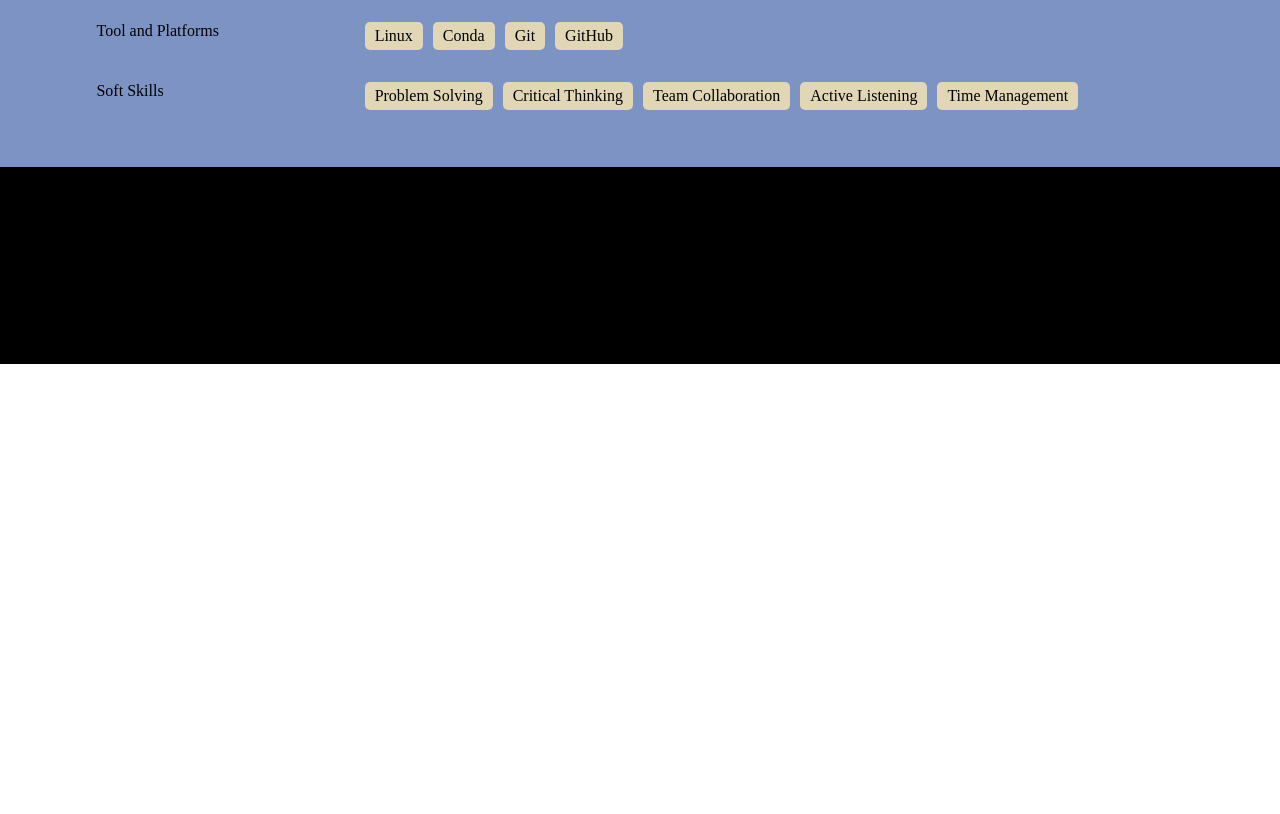
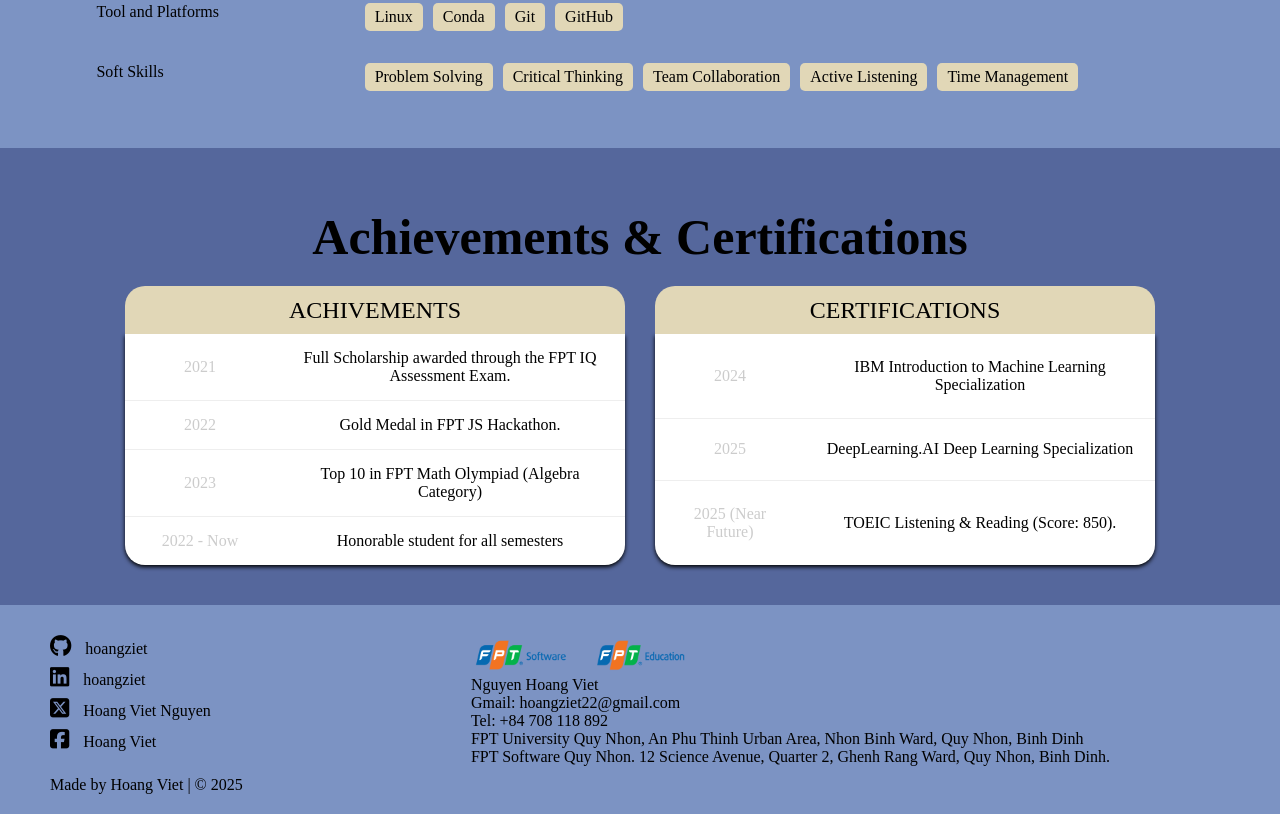
Before and after one commit to hoangziet/portfolio, a website built with Parcel: page index.html in a window 1280 px wide. Shown: the part 1426-2240 px from the top of the page. Before the commit the page ends 1790 px from the top, so only its background shows below. Built offline with nearby package versions, Linux system fonts and the light colour scheme; files whose address does not match are found by name.

Commit message:
update v1

```diff
--- a/index.html
+++ b/index.html
@@ -17,15 +17,18 @@
 
 <body>
     <div id="home">
-        <div class="profile-container">
-            <div class="profile-name">Hoang Viet Nguyen</div>
-            <p style="font-style: italic; font-size: 14px">AI Engineer</p>
+        <div class="profile-cv">
+            <div class="profile-container">
+                <div class="profile-name">Hoang Viet Nguyen</div>
+                <p style="font-style: italic; font-size: 14px">AI Engineer</p>
+            </div>
+            <a href="./cv.html" class = "switch-page-btn">View My Resume</a>
         </div>
         <!-- navigation -->
         <nav>
             <a href="#about" class="topmenu">About</a>
+            <a href="#projects" class="topmenu">Projects</a>
             <a href="#skills" class="topmenu">Skills</a>
-            <a href="#projects" class="topmenu">Projects</a>
             <a href="#achive-cert" class="topmenu">Achievements</a>
         </nav>
     </div>
@@ -240,36 +243,76 @@
 
     <!-- achievement  -->
     <section id="achive-cert">
-        <h2>Achievements & Certifications</h2>
-        <div id="achievenemts">
-            <h3>Achievements</h3>
-            <ul>
-                <li>Gold Medal in FPT JS Hackathon. (2022)</li>
-                <li>
-                    Top 10 in Olympic Math Competition (Algebra Category).
-                    (2023)
-                </li>
-                <li>Honorable student for all semesters. (2022 - Now)</li>
-                <li>
-                    Full Scholarship awarded through the FPT IQ Assessment
-                    Exam. (2021)
-                </li>
-            </ul>
-        </div>
-        <div id="certifications">
-            <h3>Certifications</h3>
-            <ul>
-                <li>TOEIC Listening & Reading (Score: 850). (2025)</li>
-                <li>
-                    IBM Introduction to Machine Learning Specialization
-                    (2024).
-                </li>
-                <li>
-                    DeepLearning.AI Deep Learning Specialization (2025).
-                </li>
-            </ul>
+        <h2 class = "section-header">Achievements & Certifications</h2>
+        <div class="a-c-container">
+            <table class="a-c-table">
+                <caption>Achivements</caption>
+                <tr>
+                    <td>2021</td>
+                    <td>Full Scholarship awarded through the FPT IQ Assessment Exam.</td>
+                </tr>
+                <tr>
+                    <td>2022</td>
+                    <td>Gold Medal in FPT JS Hackathon. </td>
+                </tr>
+                <tr>
+                    <td>2023</td>
+                    <td>Top 10 in FPT Math Olympiad (Algebra Category)</td>
+                </tr>
+                <tr class = "last-row">
+                    <td>2022 - Now</td>
+                    <td>Honorable student for all semesters</td>
+                </tr>
+            </table>
+            <table class="a-c-table">
+                <caption>Certifications</caption>
+                <tr>
+                    <td>2024</td>
+                    <td>IBM Introduction to Machine Learning Specialization</td>
+                </tr>
+                <tr>
+                    <td>2025</td>
+                    <td>DeepLearning.AI Deep Learning Specialization</td>
+                </tr>
+                <tr class = "last-row">
+                    <td>2025 (Near Future)</td>
+                    <td>TOEIC Listening & Reading (Score: 850).</td>
+                </tr>
+            </table>
         </div>
     </section>
+
+    <!-- Footer -->
+    <footer>
+        <div class="two-col">
+            <div class="footer-contact">
+                <a href="https://github.com/hoangziet" target="_blank" class="github">
+                    <i class="fa-brands fa-github"></i> hoangziet
+                </a>
+                <a href="https://www.linkedin.com/in/hoangziet/" target="_blank" class="linkedin">
+                    <i class="fa-brands fa-linkedin"></i> hoangziet
+                </a>
+                <a href="https://x.com/HoangVietN71441" target="_blank" class="linkedin">
+                    <i class="fa-brands fa-square-x-twitter"></i> Hoang Viet Nguyen
+                </a>
+                <a href="https://www.facebook.com/nghoangziet/" target="_blank" class="linkedin">
+                    <i class="fa-brands fa-square-facebook"></i> Hoang Viet
+                </a>
+            </div>
+            <div class="fun-fact">
+                <h3></h3>
+                <div class="fpt-logo-container">
+                    <img src="./assets/images/FPT_Software_logo.svg.png" alt="">
+                    <img src="./assets//images/FPT_Education_logo.svg.png" alt="">
+                </div>
+                <p>Nguyen Hoang Viet</p>
+                <p>Gmail: hoangziet22@gmail.com</p>
+                <p>Tel: +84 708 118 892</p>
+                <p>FPT University Quy Nhon, An Phu Thinh Urban Area, Nhon Binh Ward, Quy Nhon, Binh Dinh</p>
+                <p>FPT Software Quy Nhon. 12 Science Avenue, Quarter 2, Ghenh Rang Ward, Quy Nhon, Binh Dinh.</p>
+            </div>
+        </div>
+        <p class="copyright">Made by Hoang Viet | &copy 2025 </p>
+    </footer>
 </body>
-
 </html>
--- a/style.css
+++ b/style.css
@@ -3,15 +3,45 @@
     margin: 0px;
 }
 
-/* home */
+
 #home {
+    position: fixed;
+    z-index: 1000;
+    top: 0;
+    left: 0;
+    right: 0;
+
+    height: 60px;
     background-color: #1E2A5E;
-    display: flex; /* flex box for nav in the same row */
-    justify-content: space-between; /* put name and nav far away */
+    display: flex;
+    justify-content: space-between;
     align-items: center;
-    padding: 20px;
+    padding: 0px 40px;
     color: white;
-    /* position: fixed; */
+}
+
+body {
+    /* for navbar */
+    padding-top: 60px;
+}
+
+.profile-cv {
+    display: flex;
+}
+
+.switch-page-btn {
+    background-color: #E1D7B7;
+    padding: 8px;
+    border-radius: 5px;
+    text-decoration: none;
+    color: #000;
+    margin-left: 25px;
+}
+
+.switch-page-btn:hover {
+    background-color: #beb69b;
+    transform: scale(1.1);
+    transition: all 0.3s ease;
 }
 
 .section-header {
@@ -215,14 +245,132 @@
     background-color: #beb69b;
     box-shadow: 0 2px 4px rgba(0, 0, 0, 0.1);
     transform: translateY(-4px);
-   transition: all 0.3s ease;
+    transition: all 0.3s ease;
 }
 
+/* achivement certification */
 #achive-cert {
-    background-color: #000;
+    background-color: #55679C;
+    text-align: center;
+    padding: 40px 20px;
+}
+
+.a-c-container {
+    display: flex;
+    justify-content: center;
+    flex-wrap: wrap;
+    gap: 30px;
+}
+
+.a-c-table {
+    max-width: 500px;
+    border-collapse: collapse;
+    background-color: #fff;
+    box-shadow: 0 2px 4px;
+    border-bottom-left-radius: 20px;
+    border-bottom-right-radius: 20px;
+}
+.a-c-table caption {
+    text-transform: uppercase;
+    background-color: #E1D7B7 ;
+    font-size: 24px;
+    line-height: 2;
+    border-top-left-radius: 20px;
+    border-top-right-radius: 20px;
+}
+
+.a-c-table tr {
+    border-bottom: 1px solid #eee;
+}
+
+.a-c-table .last-row {
+    border-bottom: none;
+}
+
+.a-c-table td {
+    padding: 15px;
+}
+
+.a-c-table td:first-child {
+    /* first child is the year column */
+    font-weight: 500px;
+    color: #ccc;
+    width: 30%;
+}
+
+.a-c-table tr:hover {
+    background-color: #f1f1f1;
+    transform: scale(1.1);
+    transition: transform 0.3s ease;
+}
+
+/* footer */
+footer {
+    background-color: #7C93C3;
+    padding-top: 20px;
+    justify-content: center;
+}
+
+.two-col {
+    max-width: 1200px;
+    margin: 0 auto;
+    display: flex;
+    text-wrap: wrap;
+    gap: 40px;
+    justify-content: space-between  ;
+}
+.footer-contact {
+    padding: 10px;
+    min-width: 200px;
+}
+
+.footer-contact a {
+    display: block;
+    text-decoration: none;
+    margin-bottom: 8px;
+    color: #000;
+}
+
+.footer-contact a:hover {
+    text-decoration: underline;
+    transform: translateY(-4px);
+}
+
+.footer-contact a i {
+    margin-right: 10px;
+    font-size: 22px;
+}
+
+
+.fpt-logo-container {
+    display: flex;
+    gap: 20px;
+}
+
+.fpt-logo-container img {
+    width: 100px;
+}
+.fun-fact {
+    border-radius: 8px;
+    margin-right: 10%;
+    padding: 10px
+}
+
+.fun-fact h3 {
+    font-size: 30px;
+}
+
+.copyright {
+    padding-left: 50px;
+    padding-bottom: 20px;
 }
 /*
 #7C93C3
 #55679C
 #1E2A5E
 #E1D7B7 */
+
+.pdf-viewer {
+    width: 100vw;
+    height: 200vh;
+}
```
Also changed, not shown: cv.html (added, +25 -0 lines), assets/images/FPT_Education_logo.svg.png (added), assets/images/FPT_Software_logo.svg.png (added), 1 other file.
